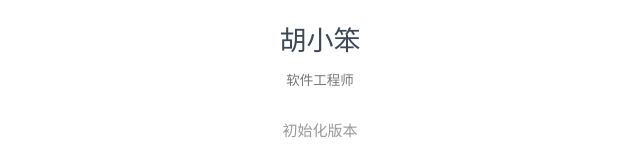
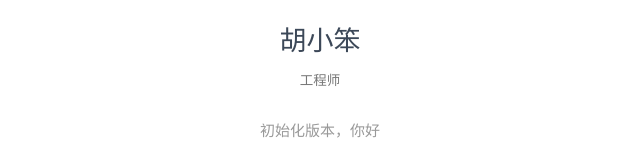
Before and after one commit to newlightdd/huxiaoben.github.io, a plain HTML site: page about/index.html in a window 1280 px wide. Shown: the part 637-800 px from the top of the page, 320-960 px from the left. Drawn offline with Linux system fonts and the light colour scheme; some packages are replaced by stand-ins of ours; a script that the page names is missing.

Commit message:
Site updated: 2019-04-21 10:35:22

```diff
--- a/about/index.html
+++ b/about/index.html
@@ -260,7 +260,7 @@ $('.bg-cover').css('background-image', 'url(/medias/banner/' + new Date().getDay
 
                                 </div>
                                 <div class="title">胡小笨</div>
-                                <div class="career">软件工程师</div>
+                                <div class="career">工程师</div>
                                 <div class="social-link hide-on-large-only" data-aos="zoom-in-left">
 
 
@@ -302,7 +302,7 @@ $('.bg-cover').css('background-image', 'url(/medias/banner/' + new Date().getDay
                     </div>
                 </div>
 
-                <div class="introduction center-align" data-aos="fade-up">初始化版本</div>
+                <div class="introduction center-align" data-aos="fade-up">初始化版本，你好</div>
 
                 <style type="text/css">
     #posts-chart,
```
Also changed, not shown: index.html (+1 -1 lines).
